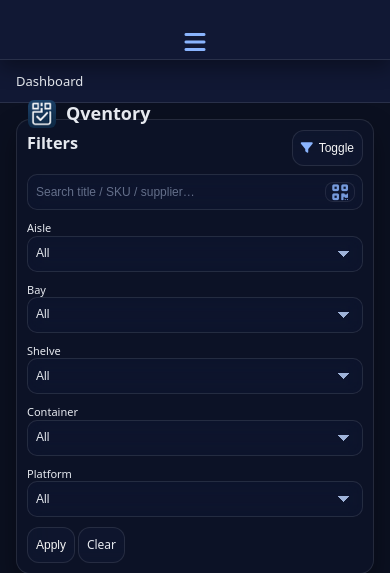
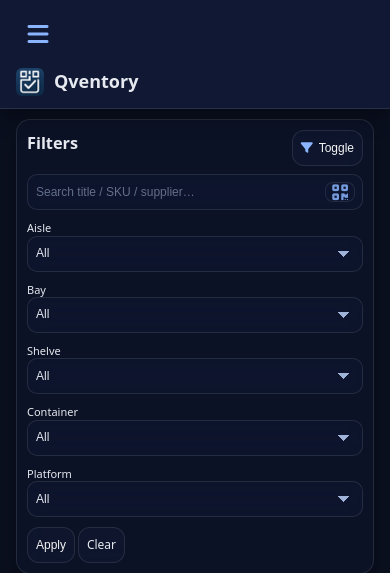
Before and after one commit to noakmilo/qventory, a Flask app: page /dashboard in a window 390 px wide. Shown: the top 573 px of the page. Run offline with Flask 3, Linux system fonts and the light colour scheme; the visitor is signed in with stand-in values (Sample User, id 1); data comes from the database, SQL or seed files in the repository; data that the repository does not hold is empty.

Commit message:
Update style.css

```diff
--- a/qventory/static/style.css
+++ b/qventory/static/style.css
@@ -1787,22 +1787,14 @@ body.modal-open{ overflow:hidden; touch-action:none; }
 
 /* ========== Mobile Header ========== */
 .mobile-header {
-  display: none;
+  display: none; /* Shown only in @media mobile */
   background: var(--card);
   border-bottom: 1px solid var(--glass-border);
-  padding: env(safe-area-inset-top, 0) max(16px, env(safe-area-inset-right)) 0 max(16px, env(safe-area-inset-left));
   position: fixed;
   top: 0;
   left: 0;
   right: 0;
   z-index: 999;
-  height: calc(60px + env(safe-area-inset-top, 0));
-}
-
-.mobile-header > * {
-  height: 60px;
-  display: flex;
-  align-items: center;
 }
 
 .mobile-menu-toggle {
@@ -1813,22 +1805,19 @@ body.modal-open{ overflow:hidden; touch-action:none; }
   cursor: pointer;
   padding: 0;
   margin: 0;
-  display: inline-flex;
+  display: flex;
   align-items: center;
   justify-content: center;
-  min-width: 44px;
-  min-height: 44px;
+  width: 44px;
+  height: 44px;
   flex-shrink: 0;
-  order: 1;
 }
 
 .mobile-brand {
-  display: inline-flex;
+  display: flex;
   align-items: center;
   gap: 10px;
-  flex: 0 0 auto;
-  order: 2;
-  margin-left: 12px;
+  flex: 1;
 }
 
 .mobile-brand img {
@@ -1994,6 +1983,17 @@ body.modal-open{ overflow:hidden; touch-action:none; }
     display: flex;
     flex-direction: row;
     align-items: center;
+    gap: 12px;
+    padding: env(safe-area-inset-top, 0) max(16px, env(safe-area-inset-right)) 0 max(16px, env(safe-area-inset-left));
+    height: auto;
+    min-height: calc(60px + env(safe-area-inset-top, 0));
+  }
+
+  .mobile-menu-toggle {
+    margin-left: 0;
+  }
+
+  .mobile-brand {
     justify-content: flex-start;
   }
 
```
